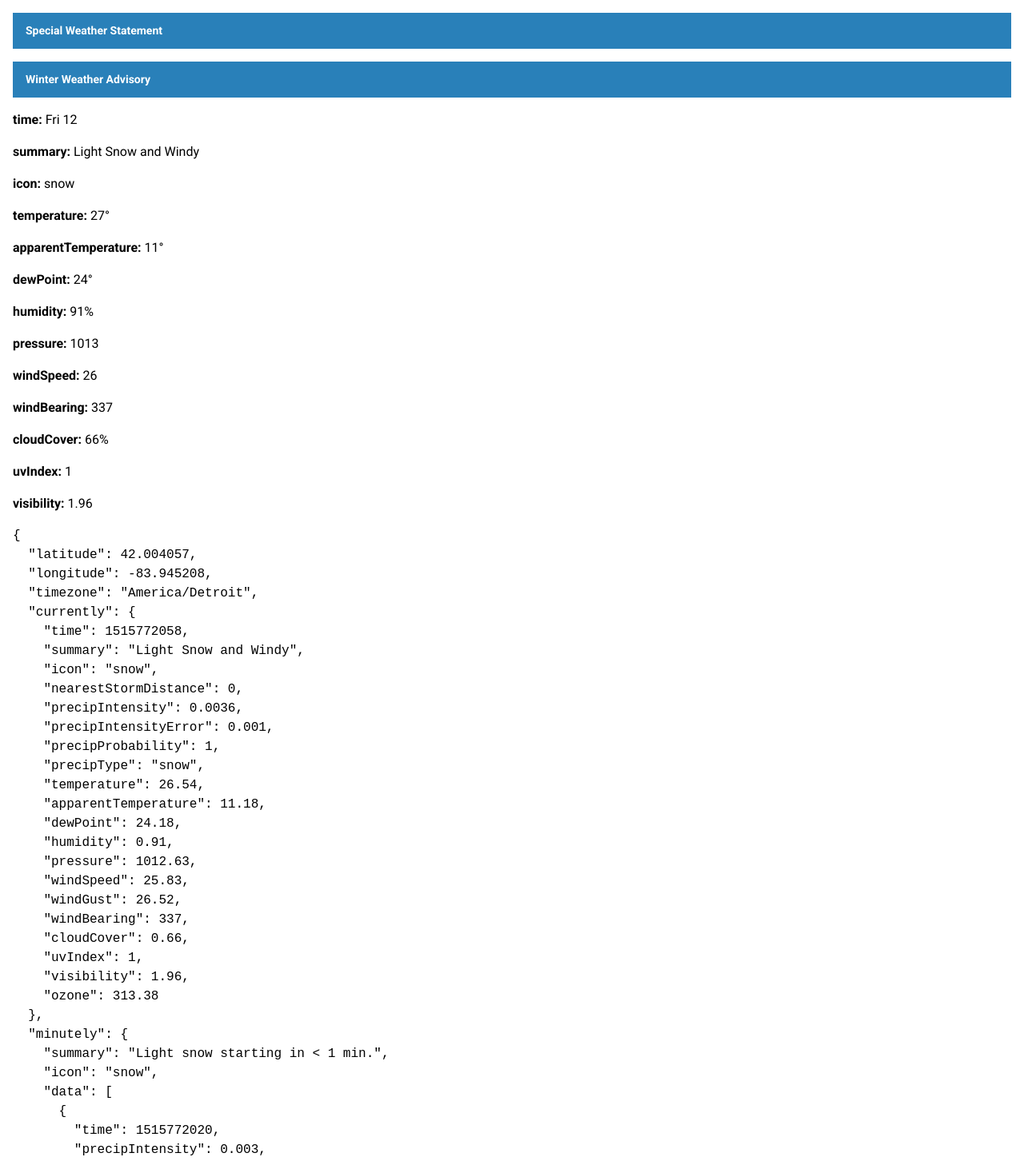
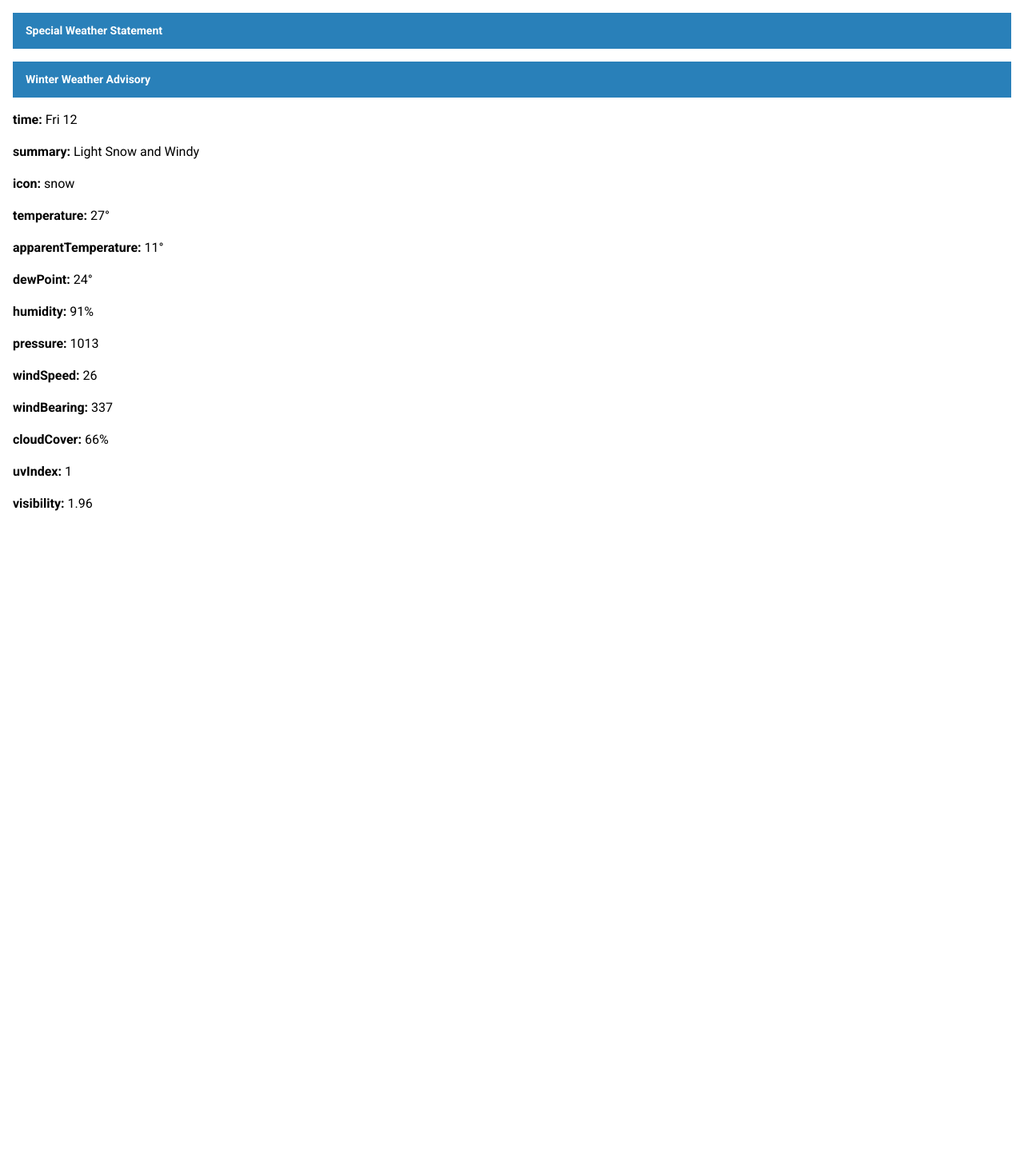
Before and after one commit to jdugdown/weather, a Vue app: page / in a window 1280 px wide. Shown: the top 1452 px of the page at 80% size. After the commit the page ends 800 px from the top, so only its background shows below. Built offline with nearby package versions, Linux system fonts and the light colour scheme; a web font is replaced by a local one.

Commit message:
remove test code block

```diff
--- a/src/App.vue
+++ b/src/App.vue
@@ -13,8 +13,6 @@
         </div>
 
         <Currently :forecast="forecast.currently"></Currently>
-
-        <pre><code>{{ forecast }}</code></pre>
       </div>
     </div>
   </div>
```
